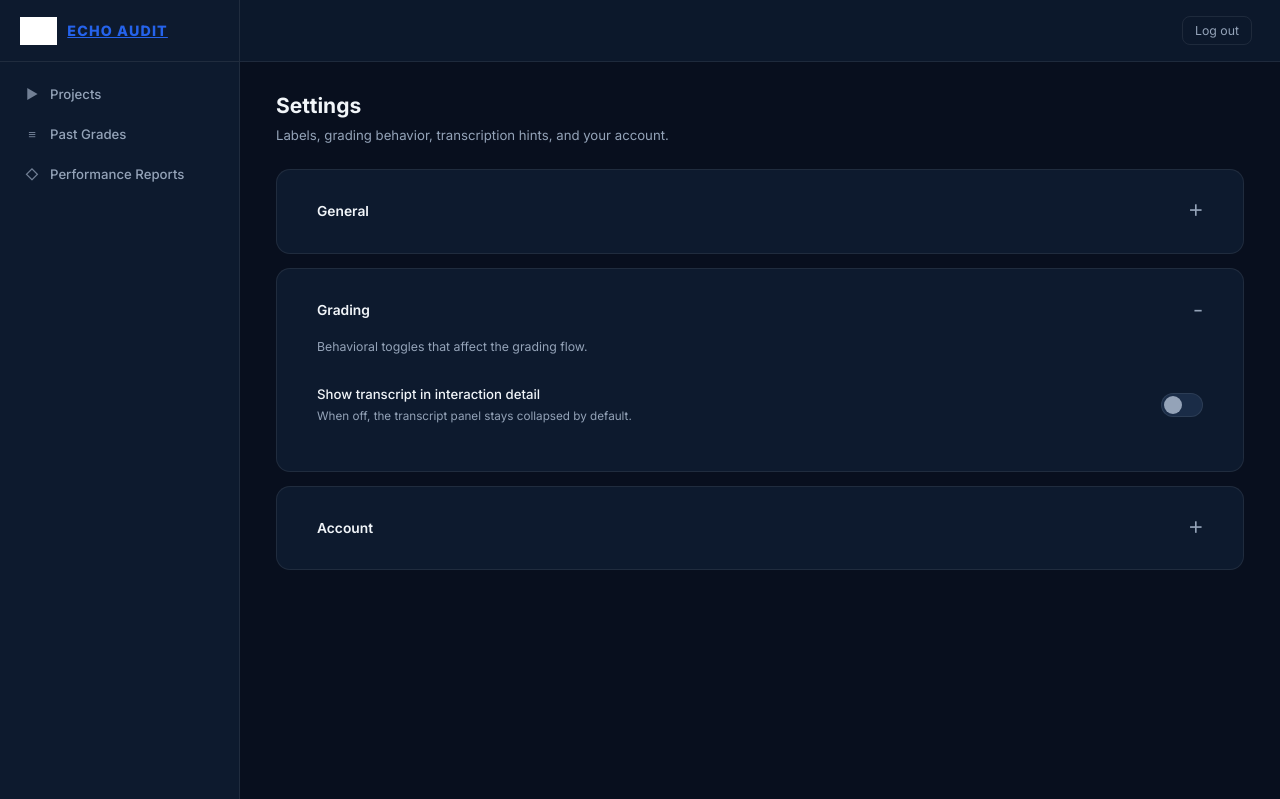
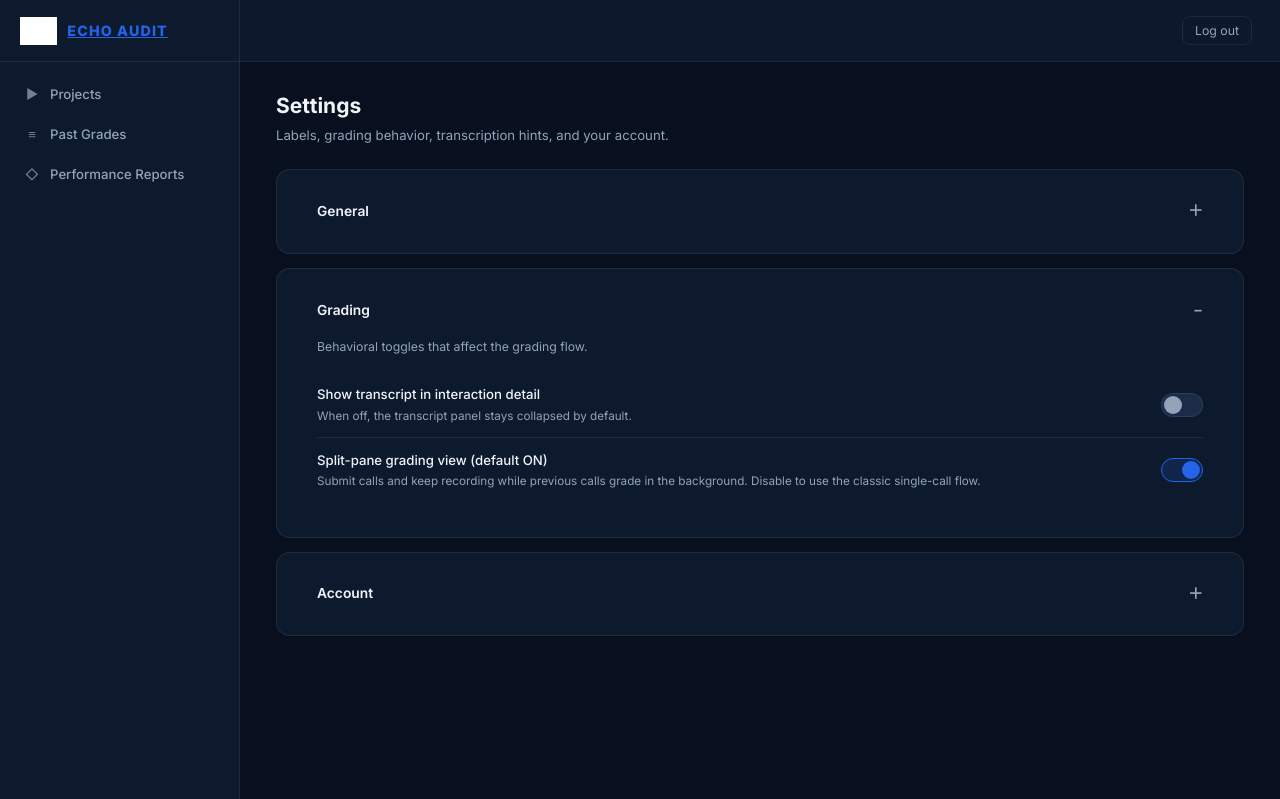
Before and after one commit to nolanvantol17-sys/echo-audit-v2, a Flask app: template templates/settings.html in a window 1280 px wide, after a click on "Grading". Shown: the top 799 px of the page. Run offline with Flask 3, Linux system fonts and the light colour scheme; the template is opened without the code that fills it, so the values that code supplies are empty; parts of the project's set-up code (start-up, migrations or seed data) failed here and were passed over; some libraries are stand-ins or nearby versions; grey boxes are pictures that could not be loaded.

Commit message:
Grading Overhaul C5 — Settings toggle for split-pane grading mode.
Per-browser localStorage preference (echo:grade_split_pane), default ON.
Toggle row in Grading section of settings.html mirrors existing toggle
pattern. New wireLocalToggles() handler keeps server-backed and
local-only concerns separate. Closes the grading overhaul arc.

```diff
--- a/templates/settings.html
+++ b/templates/settings.html
@@ -59,6 +59,16 @@
       </div>
       <label class="toggle-sw">
         <input type="checkbox" id="tg-show_transcript" data-key="show_transcript">
+        <span class="slider"></span>
+      </label>
+    </div>
+    <div class="toggle-row">
+      <div>
+        <div class="toggle-label">Split-pane grading view (default ON)</div>
+        <div class="toggle-hint">Submit calls and keep recording while previous calls grade in the background. Disable to use the classic single-call flow.</div>
+      </div>
+      <label class="toggle-sw">
+        <input type="checkbox" id="tg-grade_split_pane">
         <span class="slider"></span>
       </label>
     </div>
@@ -148,6 +158,9 @@
   // Shared caches so child dropdowns don't each refetch.
   const cache = { hints: [] };
 
+  // localStorage key for split-pane grading mode (mirrors grade.html).
+  const SPLIT_PANE_LS_KEY = "echo:grade_split_pane";
+
   // Single source of truth for transcription-hint limits (server-injected).
   const KEYTERMS_MAX_TERMS  = {{ keyterms_prompt_max_terms }};
   const KEYTERM_MIN_LENGTH  = {{ keyterm_min_length }};
@@ -164,6 +177,7 @@
     wireGeneral();
     wireAccount();
     wireHints();
+    wireLocalToggles();
     await Promise.all([
       loadSettings(),
       loadAccount(),
@@ -246,6 +260,19 @@
         }
       });
     });
+  }
+
+  // Local-storage-only toggles — per-browser preferences with no server state.
+  function wireLocalToggles() {
+    const sp = document.getElementById("tg-grade_split_pane");
+    if (sp) {
+      const raw = localStorage.getItem(SPLIT_PANE_LS_KEY);
+      sp.checked = (raw === null) ? true : (raw !== "false");
+      sp.addEventListener("change", () => {
+        localStorage.setItem(SPLIT_PANE_LS_KEY, sp.checked ? "true" : "false");
+        EA.toast("split-pane grading " + (sp.checked ? "on" : "off"), "success");
+      });
+    }
   }
 
   function wireDirtyGuard() {
```
